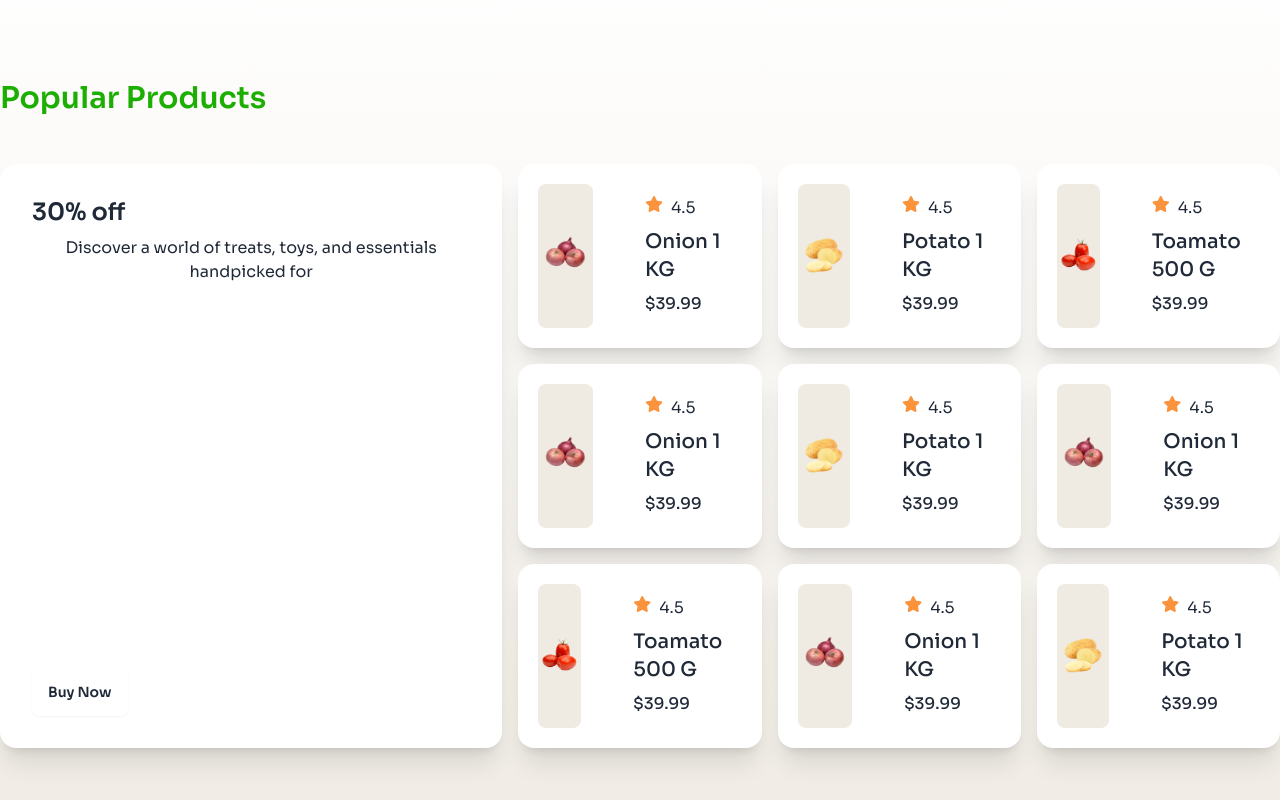
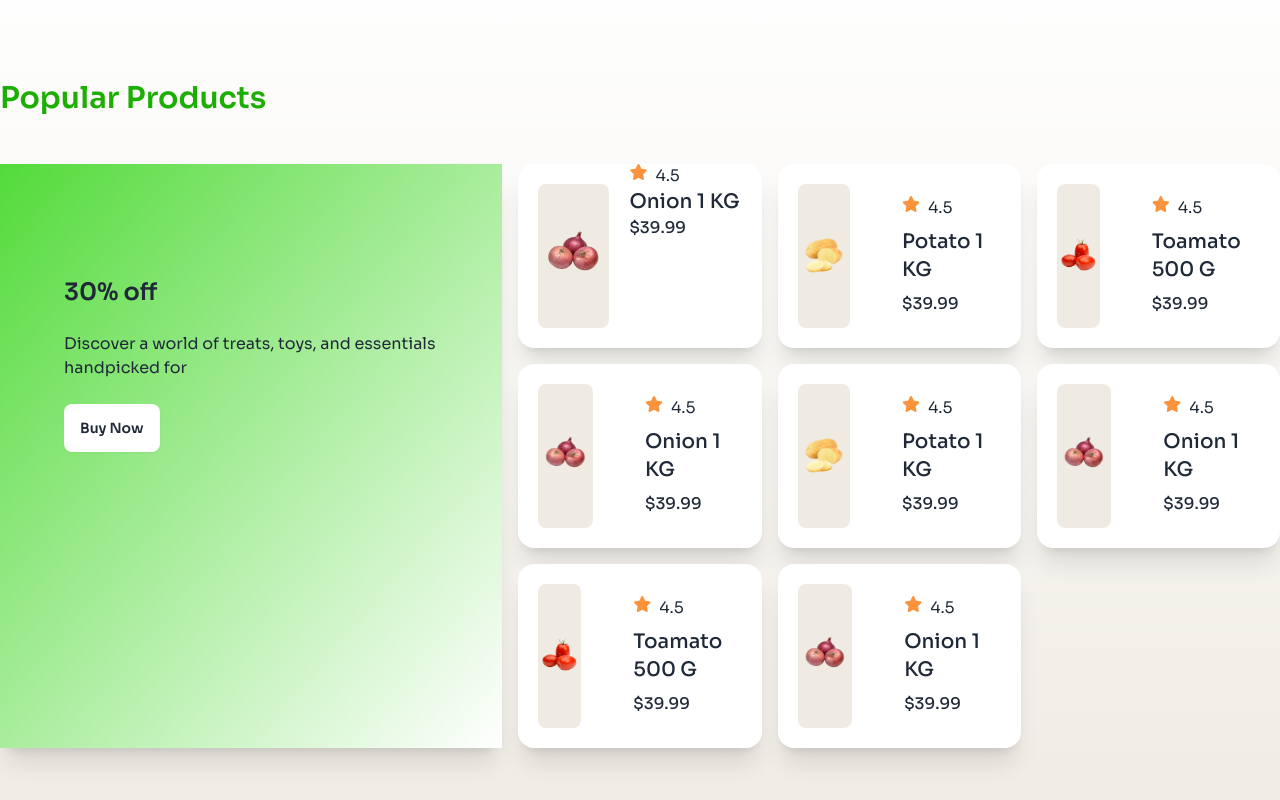
Before and after one commit to NurAlamShawon/online-grocery_website, a plain HTML site: page index.html in a window 1280 px wide. Shown: the part 1967-2767 px from the top of the page. Drawn offline with nearby package versions, Linux system fonts and the light colour scheme.

Commit message:
grid part

```diff
--- a/index.html
+++ b/index.html
@@ -230,15 +230,17 @@
           <div class="grid xl:grid-cols-5 lg:grid-cols-4 grid-cols-2 gap-4">
             <!-- 3 rowspan div -->
             <div
-              class="card bg-base-100 shadow-xl xl:row-span-3 lg:row-span-3 xl:col-span-2 lg:col-span-2 row-span-2 col-span-2"
+              class="card bg-base-100 shadow-xl xl:row-span-3 lg:row-span-3 row-span-2 col-span-2"
             >
-              <div class="card-body items-start text-center">
+              <div class="card-body items-start text-start px-16 py-28 space-y-4 bg-gradient-to-br from-[#53DB3A] to-[#FFFFFF]  bg-[url('images/')]  ">
                 <h2 class="card-title text-2xl font-regular">30% off</h2>
-                <p class="text-base font-regular">
+                <span class="text-base font-regular">
                   Discover a world of treats, toys, and essentials handpicked
                   for
-                </p>
-                <button class="btn bg-white border-0">Buy Now</button>
+                </span>
+                <div class="card-actions">
+                  <button class="btn bg-white border-0">Buy Now</button>
+                </div>
               </div>
             </div>
             <!-- 3 column per row -->
@@ -247,7 +249,7 @@
               <figure class="bg-[#EFEBE3] m-5 rounded-lg">
                 <img src="images/onion.png" alt="Movie" />
               </figure>
-              <div class="card-body">
+              <div class="">
                 <p class="flex">
                   <i class="fa-solid fa-star text-orange-400 mr-2"></i
                   ><span>4.5</span>
@@ -350,7 +352,7 @@
                 <p class="font-medium text-base">$39.99</p>
               </div>
             </div>
-            <div class="card card-side bg-base-100 shadow-xl">
+            <div class="card card-side bg-base-100 shadow-xl hidden">
               <figure class="bg-[#EFEBE3] m-5 rounded-lg">
                 <img src="images/potato.png" alt="Movie" />
               </figure>
```
Also changed, not shown: tailwind.config.js (+10 -0 lines).
